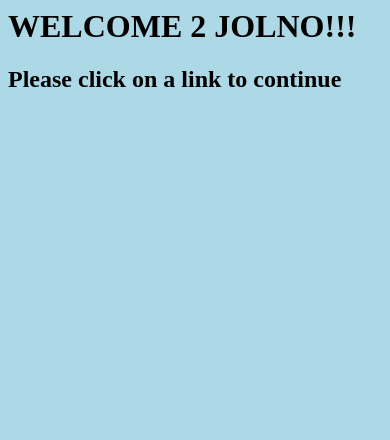
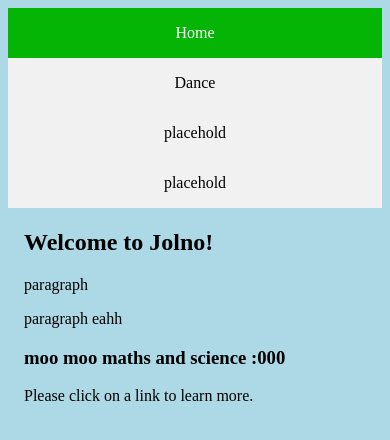
Before and after one commit to cj100947/Jolno.com, a plain HTML site: page index.html in a window 390 px wide. Drawn offline with Linux system fonts and the light colour scheme.

Commit message:
Update index.html

```diff
--- a/index.html
+++ b/index.html
@@ -1,28 +1,89 @@
+<!DOCTYPE html>
 <html>
 <head>
 <style>
 body {
   background-color: lightblue;
 }
-</style>
-</head>
-<body>
 
-<h1>WELCOME 2 JOLNO!!!</h1>
+{
+  margin: 0;
+  font-family: "Lato", sans-serif;
+}
 
-<style>
+.sidebar {
+  margin: 0;
+  padding: 0;
+  width: 200px;
+  background-color: #f1f1f1;
+  position: fixed;
+  height: 100%;
+  overflow: auto;
+}
 
-  font-family: Arial, Helvetica, sans-serif;
+.sidebar a {
+  display: block;
+  color: black;
+  padding: 16px;
+  text-decoration: none;
+}
 
+.sidebar a.active {
+  background-color: #05b505;
+  color: white;
+}
 
-.p3 {
-  font-family: "Lucida Console", "Courier New", monospace;
+.sidebar a:hover:not(.active) {
+  background-color: #ded9d9;
+  color: white;
+}
+
+div.content {
+  margin-left: 200px;
+  padding: 1px 16px;
+  height: 1000px;
+}
+
+@media screen and (max-width: 700px) {
+  .sidebar {
+    width: 100%;
+    height: auto;
+    position: relative;
+  }
+  .sidebar a {float: left;}
+  div.content {margin-left: 0;}
+}
+
+@media screen and (max-width: 400px) {
+  .sidebar a {
+    text-align: center;
+    float: none;
+  }
 }
 </style>
 </head>
 <body>
 
-<h2 class="p1">Please click on a link to continue</h2>
+<div class="sidebar">
+  <a class="active" href="#home">Home</a>
+  <a href="#news">Dance</a>
+  <a href="#contact">placehold</a>
+  <a href="#about">placehold</a>
+</div>
+
+<div class="content">
+  <h2>Welcome to Jolno!</h2>
+  <p>paragraph</p>
+  <p> paragraph eahh</p>
+  <h3>moo moo maths and science :000</h3>
+
+
+</style>
+</head>
+<body>
+
+
+<p>Please click on a link to learn more.</p>
 
 </body>
 </html>
```
